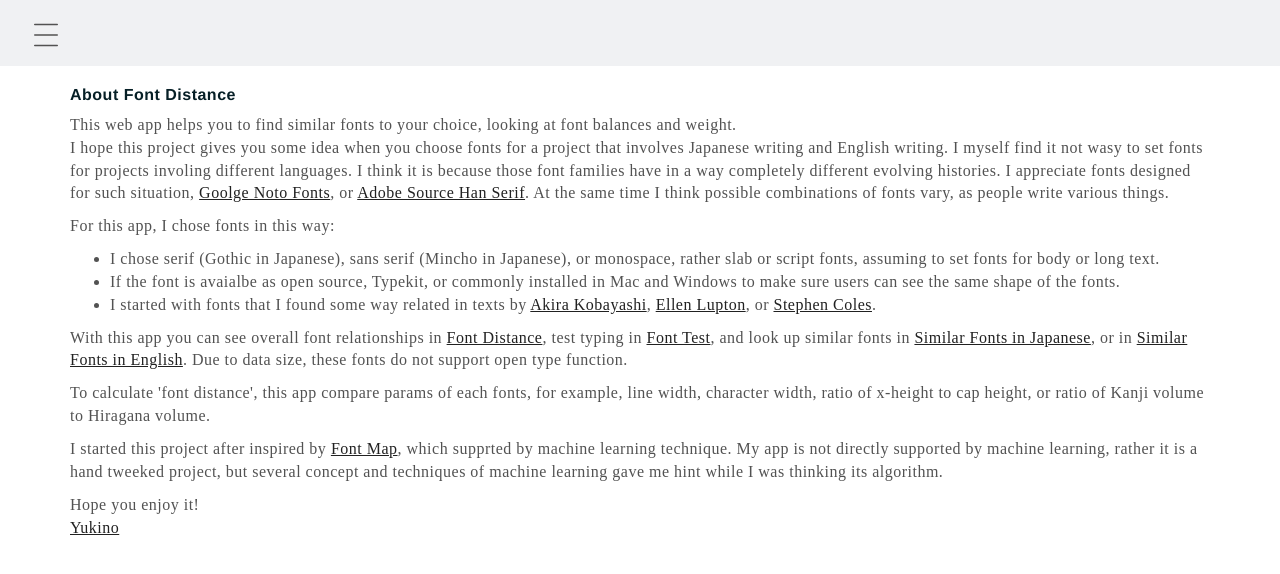
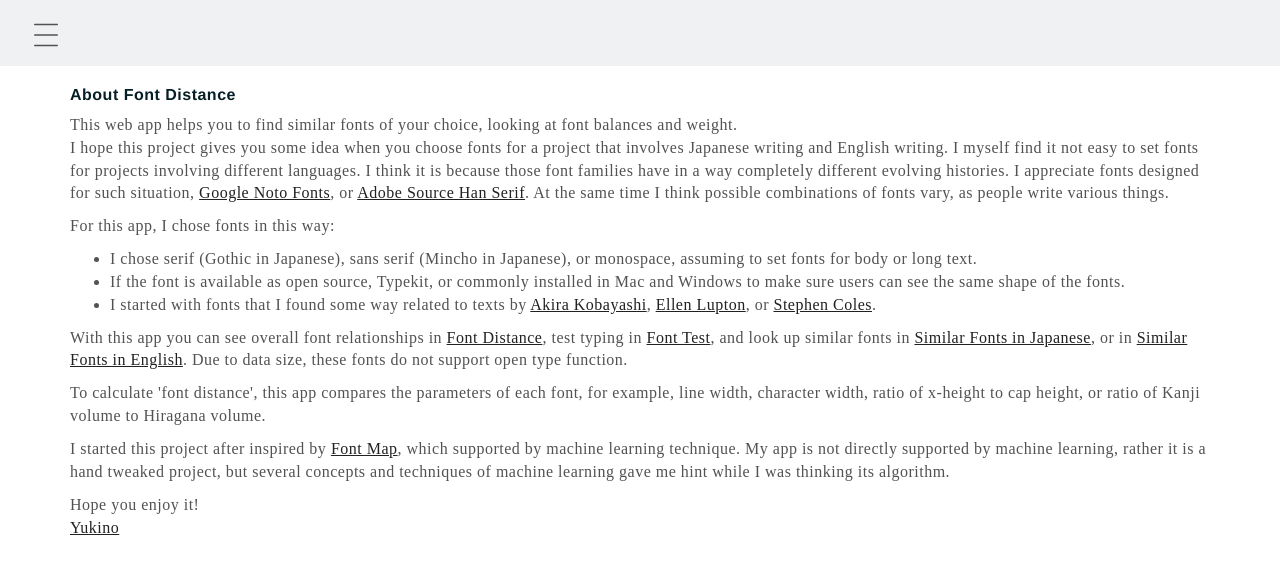
Before and after one commit to YukinoKoh/font-distance, a Python web app: template src/handlers/templates/about.html in a window 1280 px wide. Shown: the top 574 px of the page. Run offline with Jinja, Linux system fonts and the light colour scheme; the template is opened without the code that fills it, so the values that code supplies are empty; some libraries are stand-ins or nearby versions; some web fonts are replaced.

Commit message:
checked grammer

```diff
--- a/src/handlers/templates/about.html
+++ b/src/handlers/templates/about.html
@@ -6,20 +6,20 @@
     <div class="col-sm-12 mb-3 about">
       <!-- what is this app -->
       <h2>About Font Distance</h2>
-      <p>This web app helps you to find similar fonts to your choice, looking at font balances and weight.<br>
+      <p>This web app helps you to find similar fonts of your choice, looking at font balances and weight.<br>
        I hope this project gives you some idea when you choose fonts for a project that involves Japanese writing and English writing.
-       I myself find it not wasy to set fonts for projects involing different languages. I think it is because those font families have in a way completely different evolving histories. I appreciate fonts designed for such situation, <a href="https://www.google.com/get/noto/" target="_blank">Goolge Noto Fonts</a>, or <a href="https://source.typekit.com/source-han-serif/" target="_blank">Adobe Source Han Serif</a>. At the same time I think possible combinations of fonts vary, as people write various things. </p>
+       I myself find it not easy to set fonts for projects involving different languages. I think it is because those font families have in a way completely different evolving histories. I appreciate fonts designed for such situation, <a href="https://www.google.com/get/noto/" target="_blank">Google Noto Fonts</a>, or <a href="https://source.typekit.com/source-han-serif/" target="_blank">Adobe Source Han Serif</a>. At the same time I think possible combinations of fonts vary, as people write various things. </p>
       <p>For this app, I chose fonts in this way:
       <ul>
-        <li>I chose serif (Gothic in Japanese), sans serif (Mincho in Japanese), or monospace, rather slab or script fonts, assuming to set fonts for body or long text.</li>
-        <li>If the font is avaialbe as open source, Typekit, or commonly installed in Mac and Windows to make sure users can see the same shape of the fonts.</li>
-        <li>I started with fonts that I found some way related in texts by <a href="https://www.linotype.com/469/akira-kobayashi.html" target="_blank">Akira Kobayashi</a>, <a href="http://elupton.com/2009/10/book-store/" target="_blank">Ellen Lupton</a>, or <a href="http://stephencoles.org/" target="_blank">Stephen Coles</a>.</li>
+        <li>I chose serif (Gothic in Japanese), sans serif (Mincho in Japanese), or monospace, assuming to set fonts for body or long text.</li>
+        <li>If the font is available as open source, Typekit, or commonly installed in Mac and Windows to make sure users can see the same shape of the fonts.</li>
+        <li>I started with fonts that I found some way related to texts by <a href="https://www.linotype.com/469/akira-kobayashi.html" target="_blank">Akira Kobayashi</a>, <a href="http://elupton.com/2009/10/book-store/" target="_blank">Ellen Lupton</a>, or <a href="http://stephencoles.org/" target="_blank">Stephen Coles</a>.</li>
        </ul></p>
       <p>With this app you can see overall font relationships in <a href="/">Font Distance</a>, test typing in <a href="/typeset">Font Test</a>, and look up similar fonts in <a href="/sort/jp">Similar Fonts in Japanese</a>, or in <a href="/sort/en">Similar Fonts in English</a>. Due to data size, these fonts do not support open type function.</p>
         <!-- how to calc distance -->
-       <p>To calculate 'font distance', this app compare params of each fonts, for example, line width, character width, ratio of x-height to cap height, or ratio of Kanji volume to Hiragana volume.</p>
+       <p>To calculate 'font distance', this app compares the parameters of each font, for example, line width, character width, ratio of x-height to cap height, or ratio of Kanji volume to Hiragana volume.</p>
        <!-- ref -->
-       <p> I started this project after inspired by <a href="http://fontmap.ideo.com/" target="_blank">Font Map</a>, which supprted by machine learning technique. My app is not directly supported by machine learning, rather it is a hand tweeked project, but several concept and techniques of machine learning gave me hint while I was thinking its algorithm.</p>
+       <p> I started this project after inspired by <a href="http://fontmap.ideo.com/" target="_blank">Font Map</a>, which supported by machine learning technique. My app is not directly supported by machine learning, rather it is a hand tweaked project, but several concepts and techniques of machine learning gave me hint while I was thinking its algorithm.</p>
       <p>Hope you enjoy it!<br><a href="https://yukinokoh.github.io/">Yukino</a></p>
 
     </div></div>
--- a/src/handlers/templates/distance.html
+++ b/src/handlers/templates/distance.html
@@ -6,7 +6,7 @@
     <div class="col-sm-12 mb-3">
       <div class="{{ ref_font.style }}">
           <h1>{{ ref_font.name }}</h1>
-        <p class="top-intro"> This web app helps you to find similar fonts to your choice, looking at font balances and weight. In this chart, letters are positioned according to each font similarity to
+        <p class="top-intro"> This web app helps you to find similar fonts of your choice, looking at font balances and weight. On this chart, letters are positioned according to each font similarity to
           <a href="/list/{{ view }}"><span class="top-font-link">{{ ref_font.name }}</span></a>.
         </p>
       </div>
--- a/src/handlers/templates/sort.html
+++ b/src/handlers/templates/sort.html
@@ -7,7 +7,7 @@
         <a href="/jplist">
           <h1>{{ ref_font.name }}</h1>
         </a>
-        <p class="top-intro"> This web app helps you to find similar fonts to your choice, looking at font balances and weight. The following list is sorted according to each font similarity to
+        <p class="top-intro"> This web app helps you to find similar fonts of your choice, looking at font balances and weight. The following list is sorted according to each font similarity to
           <a href="/list/{{ view }}"><span class="top-font-link">{{ ref_font.name }}</span></a>.
         </p>
       </div>
```
